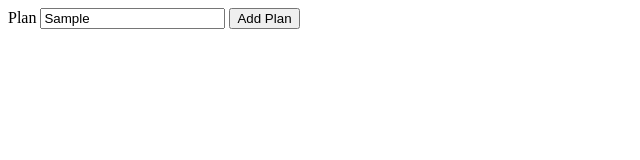
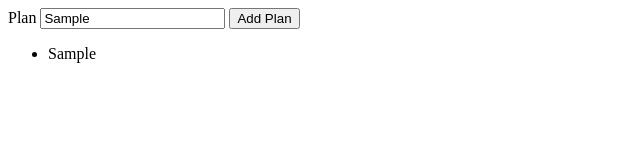
Before and after one commit to Odin7288/vueProject2, a plain HTML site: page index.html in a window 1280 px wide. Both pictures are taken after typing "Sample" into the empty fields and a click on the button "Add Plan". Shown: the full height of the page, 0-640 px from the left. Drawn offline with Linux system fonts and the light colour scheme.

Commit message:
add app.js

```diff
--- /dev/null
+++ b/app.js
@@ -0,0 +1,11 @@
+const button1 = document.querySelector('button');
+const input1 = document.querySelector('input');
+const list1 = document.querySelector('ul');
+
+function addPlan(){
+    const item = document.createElement('li');
+    item.textContent = input1.value;
+    list1.appendChild(item);
+}
+
+button1.addEventListener('click',addPlan);
--- a/index.html
+++ b/index.html
@@ -20,6 +20,6 @@
 
         </ul>
 
-        <script src="" async defer></script>
+        <script src="app.js" async defer></script>
     </body>
 </html>
```
